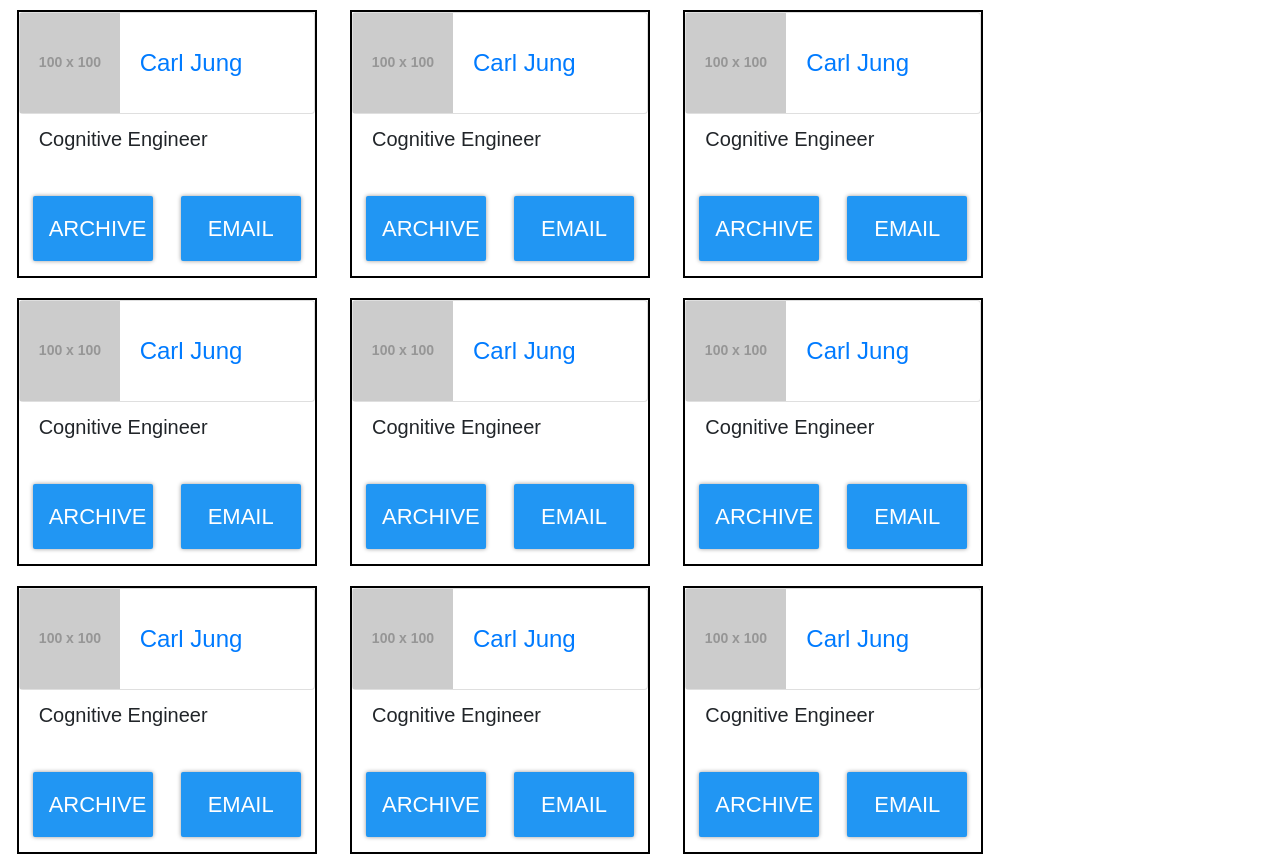
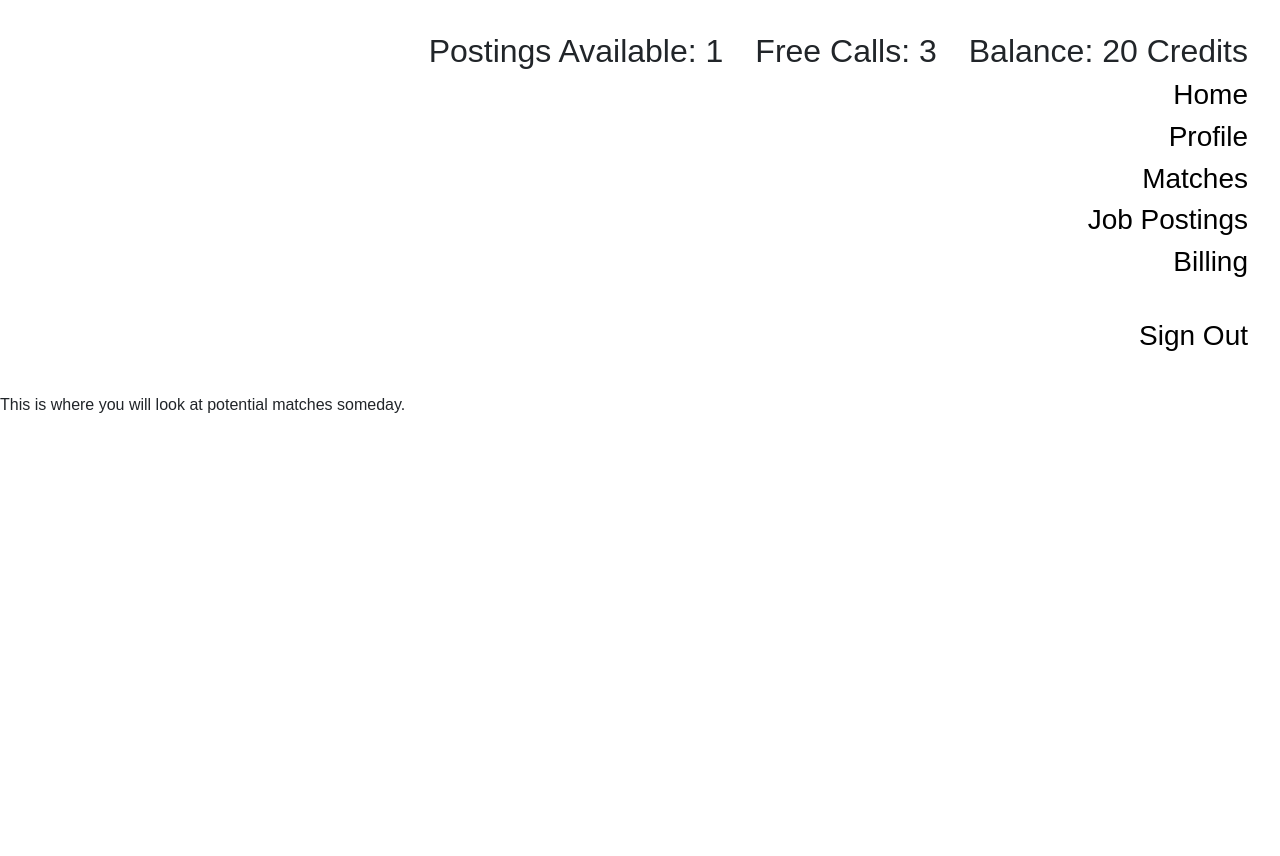
Before and after one commit to BloomTech-Labs/CS8-jobme, a React (Create React App) app in the folder client/: page /browse in a window 1280 px wide. Shown: the top 856 px of the page. After the commit the page ends 800 px from the top, so only its background shows below. Built offline with nearby package versions, Linux system fonts and the light colour scheme; no server answers.

Commit message:
hey we did it and also here's a nav again

```diff
--- a/client/src/App.js
+++ b/client/src/App.js
@@ -1,9 +1,10 @@
 import React, { Component, Fragment } from 'react';
 import { connect } from 'react-redux';
-import { BrowserRouter as Router, Route } from 'react-router-dom';
+import { Route } from 'react-router-dom';
 
 import Nav from './containers/nav/Nav';
 import Body from './containers/Body';
+import { getEmployerProfile, getSeekerProfile } from './actions';
 
 class App extends Component {
   // eventually we want a listner/action that checks
@@ -11,15 +12,18 @@ class App extends Component {
   // from there it would auto login if the token was valid
   // you could probably just check if you can succesfully
   // access a protected route
+  componentDidMount() {
+    const seekerToken = localStorage.getItem('seekerToken');
+    const employerToken = localStorage.getItem('employerToken');
+  }
   render() {
-    return <Router>
-        <Fragment>
-          <div className="App">
-            {!this.props.loggedInEmployer.token || <Nav />}
-            <Route path="/" component={Body} />
-          </div>
-        </Fragment>
-      </Router>;
+    return (
+      <div>
+        {(this.props.loggedInEmployer || this.props.loggedinSeeker)
+          ? <Nav /> : <div/>}
+          <Route path='/' component={Body} />
+      </div>
+    )
   }
 }
 
@@ -27,4 +31,4 @@ const mapStateToProps = state => ({
   loggedInEmployer: state.loggedInEmployer,
 });
 
-export default connect(mapStateToProps)(App);
+export default connect(mapStateToProps, { getEmployerProfile, getSeekerProfile })(App);
--- a/client/src/components/employer/EmployerBrowseMatches.js
+++ b/client/src/components/employer/EmployerBrowseMatches.js
@@ -1,7 +1,6 @@
 import React, { Component } from 'react';
 import { connect } from 'react-redux';
 import { withRouter } from 'react-router-dom';
-
 import { getEmployerProfile } from '../../actions';
 
 import {
--- a/client/src/containers/Body.js
+++ b/client/src/containers/Body.js
@@ -1,5 +1,6 @@
 import React from 'react';
 import { Route } from 'react-router';
+import { connect } from 'react-redux';
 
 import LandingPage from './Landingpage';
 import Login from './Login';
@@ -18,19 +19,23 @@ import EmployerRegister from './EmployerRegister';
 import JobSeekerRegister from './JobSeekerRegister';
 
 
-
-
-const Body = () => {
+const Body = props => {
+  const check = props => {
+    const seekerToken = localStorage.getItem('seekerToken');
+    const employerToken = localStorage.getItem('employerToken');
+    if (employerToken) {
+      return Browse;
+    } else if (seekerToken) {
+      return Browse;
+    } else {
+      return LandingPage;
+    }
+  }
   return (
     <div>
-      <Route exact path="/" component={LandingPage} />
-
+      <Route exact path="/" component={check(props)} />
       <Route path="/employer/signup" component={EmployerRegister} />
       <Route path="/jobseeker/signup" component={JobSeekerRegister} />
-
-      <Route path="/employer/profile" component={EmployerProfile} />
-      <Route path="/jobseeker/profile" component={JobSeekerProfile} />
-
       <Route path="/login" component={Login} />
       <Route path="/profile" component={Profile} />
       <Route path="/browse" component={Browse} />
@@ -40,4 +45,12 @@ const Body = () => {
   );
 };
 
-export default Body;
+const mapStateToProps = state => {
+  const { loggedInEmployer, loggedInSeeker } = state;
+  return {
+    loggedInEmployer,
+    loggedInSeeker,
+  }
+}
+
+export default connect(mapStateToProps)(Body);
--- a/client/src/containers/Browse.js
+++ b/client/src/containers/Browse.js
@@ -1,10 +1,9 @@
 import React from 'react';
-import { EmployerBrowseMatches } from '../components';
 
 const Browse = () => {
   return (
     <div>
-      <EmployerBrowseMatches/>
+      This is where you will look at potential matches someday.
     </div>
   );
 };
--- a/client/src/containers/nav/Nav.js
+++ b/client/src/containers/nav/Nav.js
@@ -9,7 +9,7 @@ class Nav extends Component {
     super(props);
 
     this.state = {
-      isOpen: true,
+      isOpen: false,
       name: ['Kevin'],
       postsAva: ['1'],
       freeCall: ['3'],
@@ -27,39 +27,39 @@ class Nav extends Component {
   render() {
     const open = this.state.isOpen;
     return (
-      <div class="nav_container">
-        <div class="navContainer">
+      <div className="nav_container">
+        <div className="navContainer">
           <NavConst
             name={this.state.name}
             postsAva={this.state.postsAva}
             freeCall={this.state.freeCall}
             credits={this.state.credits}
           />
-          <h4 class={open ? 'collapse' : 'collapse_open'} onClick={this.toggle}>
+          <h4 className={open ? 'collapse_open' : 'collapse'} onClick={this.toggle}>
             |||
           </h4>
         </div>
         <div
-          class={open ? 'nav_collapse' : 'nav_collapse_open'}
+          className={open ? 'nav_collapse' : 'nav_collapse_open'}
           onClick={this.toggle} // this toggles the auto-close
         >
-          <a href="/" class="nav_link">
+          <a href="/" className="nav_link">
             <h3> Home </h3>
           </a>
-          <a href="/profile" class="nav_link">
+          <a href="/profile" className="nav_link">
             <h3> Profile </h3>
           </a>
-          <a href="/matches" class="nav_link">
+          <a href="/matches" className="nav_link">
             <h3> Matches </h3>
           </a>
-          <a href="/browse" class="nav_link">
+          <a href="/browse" className="nav_link">
             <h3> Job Postings </h3>
           </a>
-          <a href="/billing" class="nav_link">
+          <a href="/billing" className="nav_link">
             <h3> Billing </h3>
           </a>
           <hr />
-          <a href="/login" class="nav_link">
+          <a href="/login" className="nav_link">
             <h3> Sign Out </h3>
           </a>
         </div>
--- a/client/src/index.js
+++ b/client/src/index.js
@@ -5,6 +5,7 @@ import { Provider } from 'react-redux';
 import thunk from 'redux-thunk';
 import logger from 'redux-logger';
 import rootReducer from './reducers';
+import { BrowserRouter as Router, Route } from 'react-router-dom';
 import 'bootstrap/dist/css/bootstrap.min.css';
 
 import './index.css';
@@ -18,7 +19,9 @@ const store = createStore(rootReducer, composeEnhancers(middleware));
 
 ReactDOM.render(
   <Provider store={store}>
-    <App />
+    <Router>
+      <Route path='/' component={App}/>
+    </Router>
   </Provider>,
   document.getElementById('root')
 );
```
